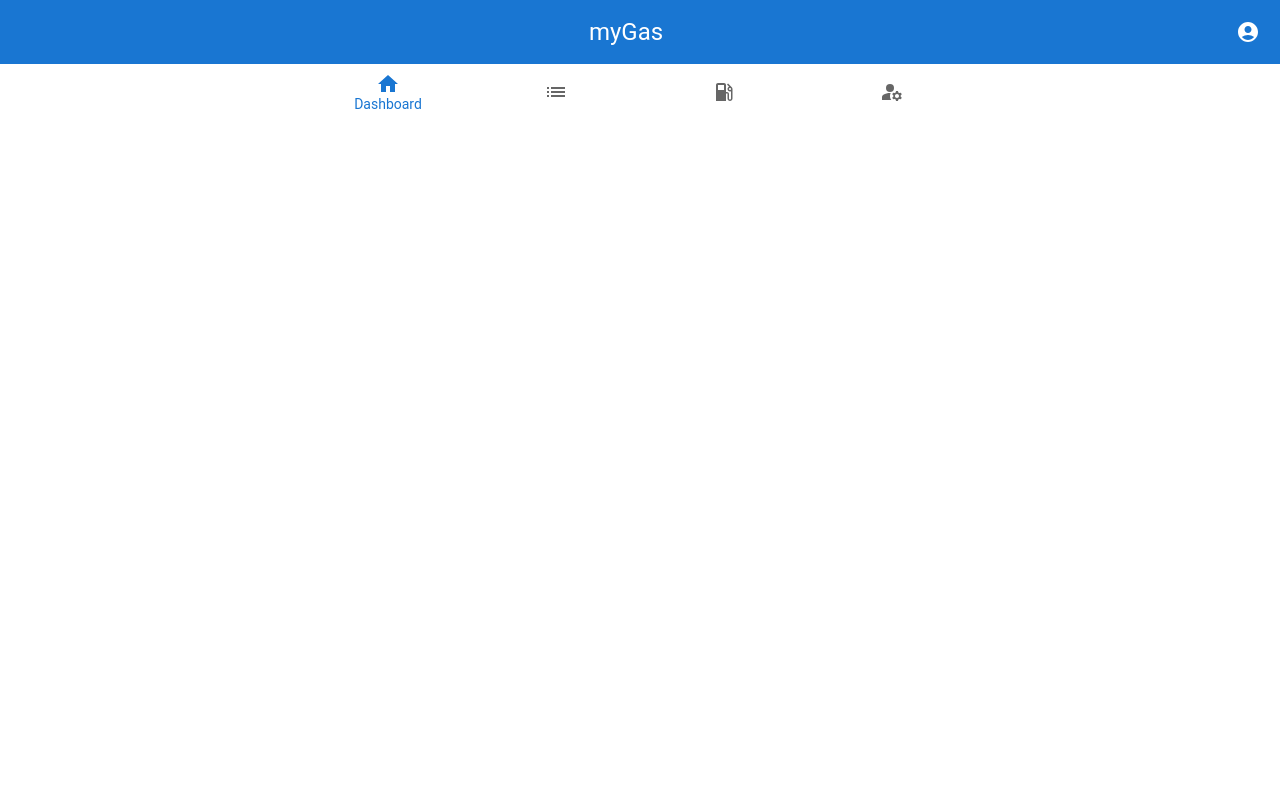
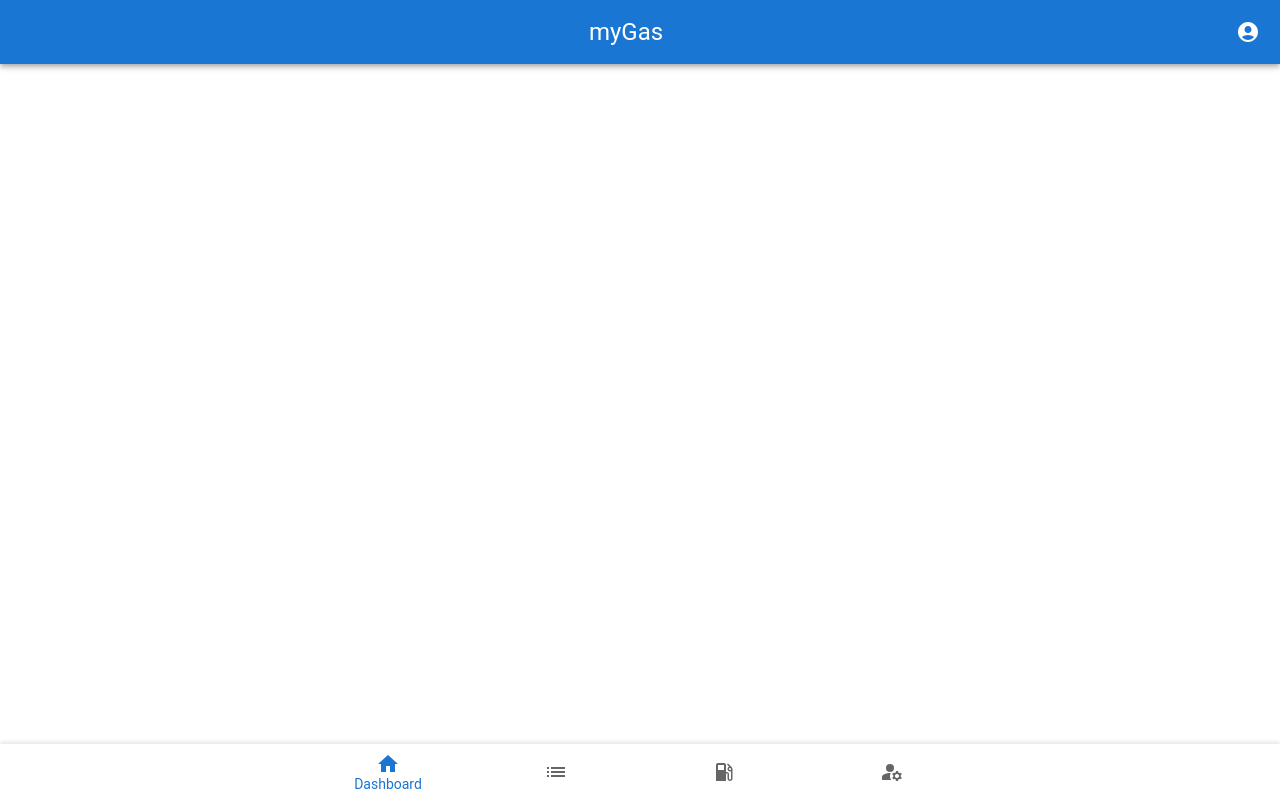
Before and after one commit to iantanui/mygas, a React (Create React App) app: page / in a window 1280 px wide. Built offline with nearby package versions, Linux system fonts and the light colour scheme.

Commit message:
stick to bottom

```diff
--- a/src/components/BottomBar.js
+++ b/src/components/BottomBar.js
@@ -1,19 +1,46 @@
-import React from 'react';
-import { BottomNavigation, BottomNavigationAction } from '@mui/material';
-import HomeIcon from '@mui/icons-material/Home';
-import ListIcon from '@mui/icons-material/List';
-import LocalGasStationIcon from '@mui/icons-material/LocalGasStation';
-import ManageAccountsIcon from '@mui/icons-material/ManageAccounts';
+import React from "react";
+import { BottomNavigation, BottomNavigationAction } from "@mui/material";
+import HomeIcon from "@mui/icons-material/Home";
+import ListIcon from "@mui/icons-material/List";
+import LocalGasStationIcon from "@mui/icons-material/LocalGasStation";
+import ManageAccountsIcon from "@mui/icons-material/ManageAccounts";
 
 const BotttomBar = ({ value, onchange }) => {
-    return (
-        <BottomNavigation value={value} onChange={onchange}>
-            <BottomNavigationAction label="Dashboard" value="dashboard" icon={<HomeIcon />} />
-            <BottomNavigationAction label="Products" value="products" icon={<ListIcon />} />
-            <BottomNavigationAction label="Refills" value="refills" icon={<LocalGasStationIcon />} />
-            <BottomNavigationAction label="Management" value="management" icon={<ManageAccountsIcon />} />
-        </BottomNavigation>
-    );
+  return (
+    <BottomNavigation
+      value={value}
+      onChange={onchange}
+      style={{
+        position: "fixed",
+        bottom: 0,
+        width: "100%",
+        backgroundColor: "white",
+        boxShadow: "0px -2px 4px rgba(0, 0, 0, 0.1)",
+        zIndex: 100,
+      }}
+    >
+      <BottomNavigationAction
+        label="Dashboard"
+        value="dashboard"
+        icon={<HomeIcon />}
+      />
+      <BottomNavigationAction
+        label="Products"
+        value="products"
+        icon={<ListIcon />}
+      />
+      <BottomNavigationAction
+        label="Refills"
+        value="refills"
+        icon={<LocalGasStationIcon />}
+      />
+      <BottomNavigationAction
+        label="Management"
+        value="management"
+        icon={<ManageAccountsIcon />}
+      />
+    </BottomNavigation>
+  );
 };
 
 export default BotttomBar;
```
